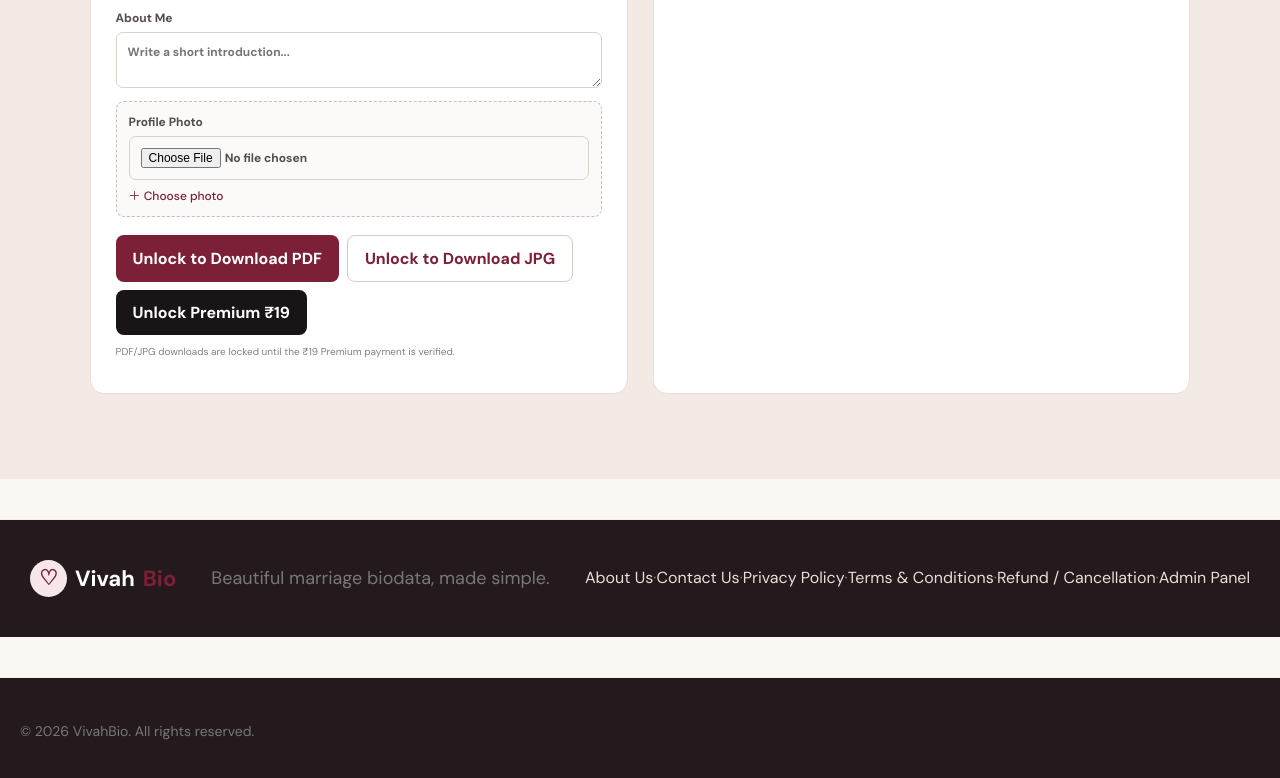
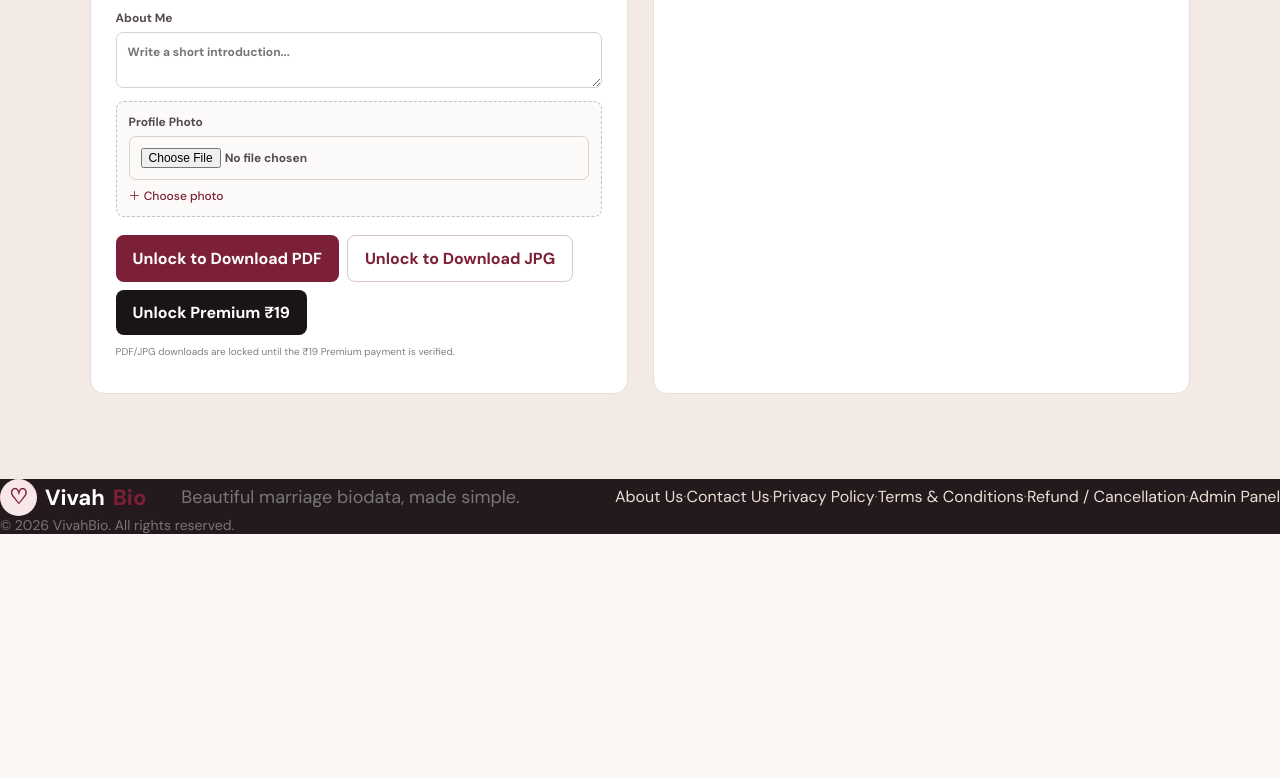
Before and after one commit to rahulkmgr08-gif/vivahbio, a website: page index.html in a window 1280 px wide. Shown: the part 4921-5699 px from the top of the page. After the commit the page ends 5455 px from the top, so only its background shows below. Drawn offline with nearby package versions, Linux system fonts and the light colour scheme; a web font is replaced by a local one.

Commit message:
Update styles.css

```diff
--- a/styles.css
+++ b/styles.css
@@ -1646,3 +1646,21 @@ footer .brand{
   font-size: 14px;
   border-top: 1px solid #eee;
 }
+/* Footer gap fix */
+.site-footer {
+  margin: 0 !important;
+  padding: 0 !important;
+  border: 0 !important;
+}
+
+.site-footer p {
+  margin: 0 !important;
+}
+
+footer {
+  margin-bottom: 0 !important;
+}
+
+footer + * {
+  margin-top: 0 !important;
+}
```
